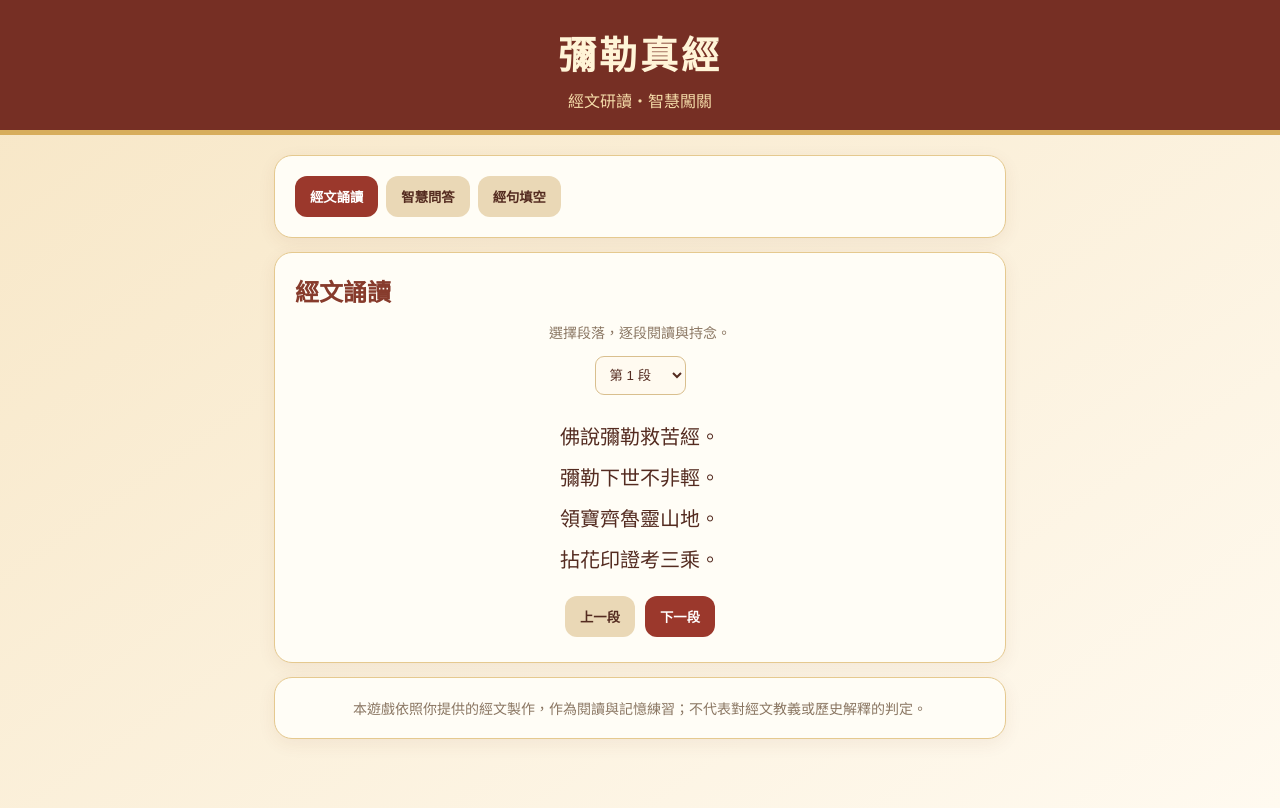
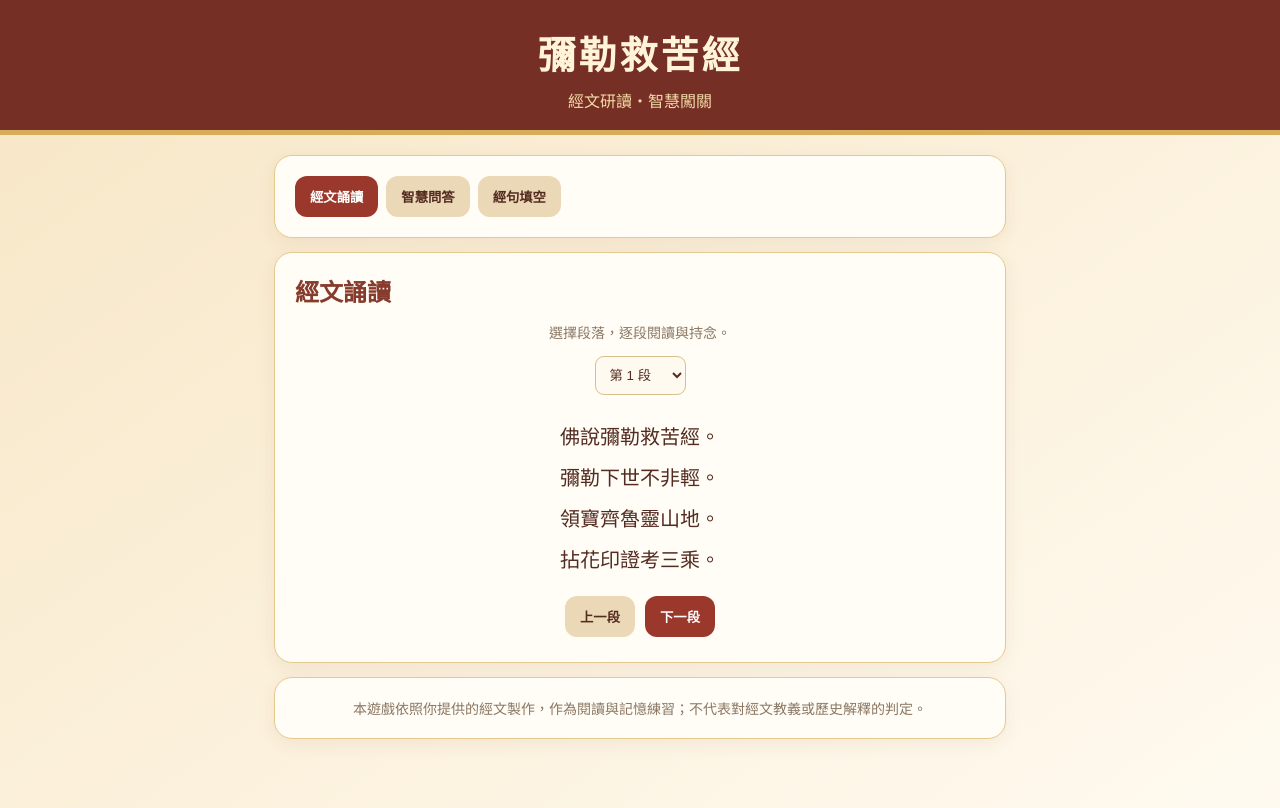
Before and after one commit to kotatinggi54321-rgb/mlzj, a plain HTML site: page index.html in a window 1280 px wide. Drawn offline with Linux system fonts and the light colour scheme.

Commit message:
Update title and header from '真經' to '救苦經'

```diff
--- a/index.html
+++ b/index.html
@@ -3,7 +3,7 @@
 <head>
 <meta charset="UTF-8">
 <meta name="viewport" content="width=device-width, initial-scale=1.0">
-<title>彌勒真經・智慧闖關</title>
+<title>彌勒救苦經・智慧闖關</title>
 <style>
 :root{--bg:#fff8e8;--paper:#fffdf6;--ink:#542b20;--gold:#bd8732;--red:#9b382c;--green:#39734e}
 *{box-sizing:border-box} body{margin:0;background:linear-gradient(145deg,#f7e6c5,#fffaf0);color:var(--ink);font-family:"Noto Serif TC","PMingLiU",serif}
@@ -20,7 +20,7 @@ select{padding:10px;border:1px solid #d9bf8e;border-radius:9px;background:#fffaf
 </style>
 </head>
 <body>
-<header><h1>彌勒真經</h1><p>經文研讀・智慧闖關</p></header>
+<header><h1>彌勒救苦經</h1><p>經文研讀・智慧闖關</p></header>
 <main>
 <div class="panel">
  <div class="tabs">
```
